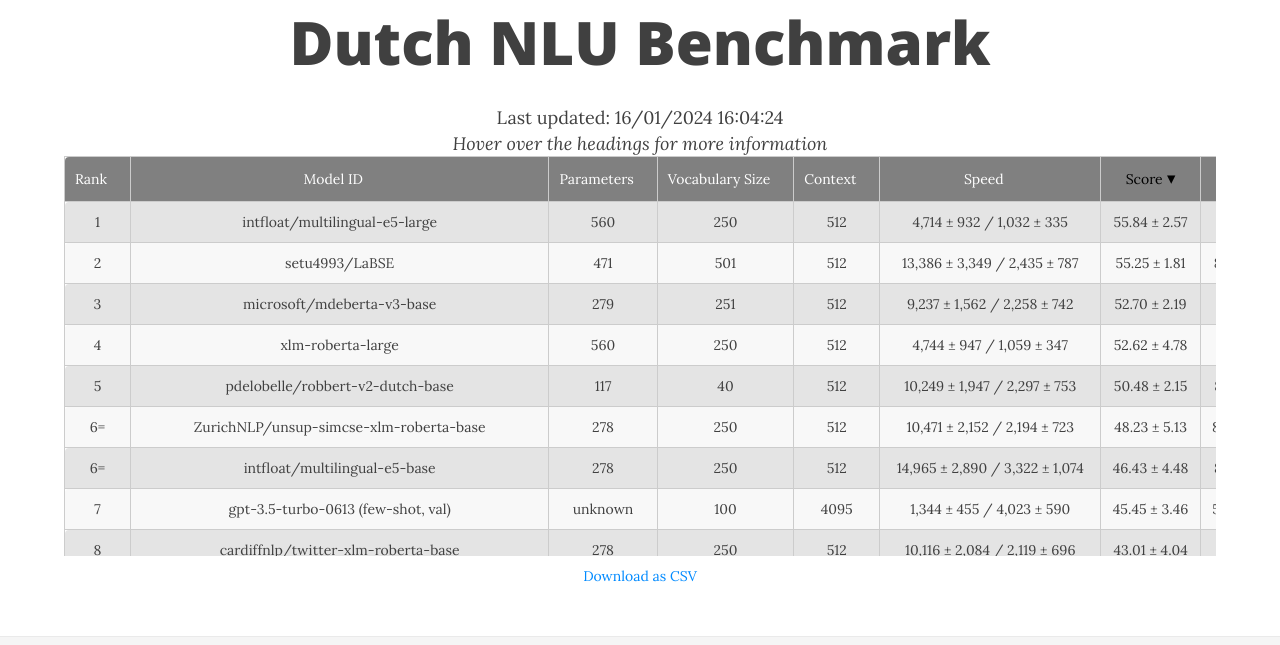
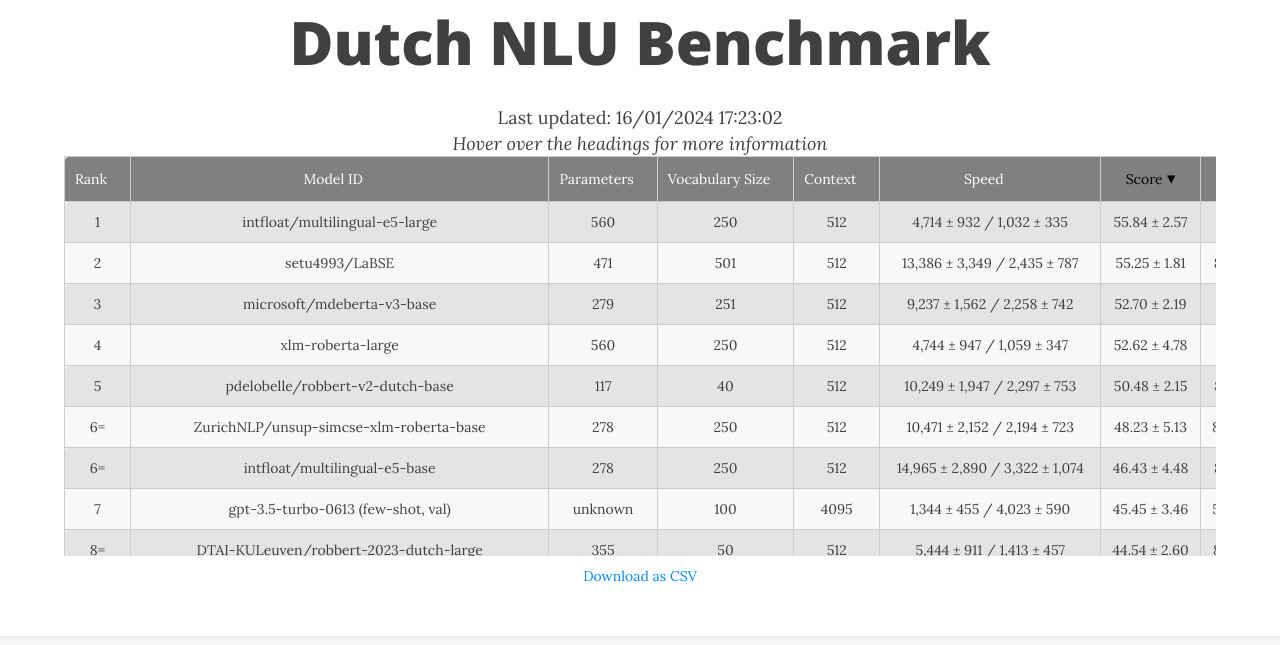
Before and after one commit to ScandEval/scandeval.github.io, a Jekyll site: the page built from dutch-nlu-benchmark.md, in a window 1280 px wide and 943 px high. Shown: the part 121-766 px from the top of the window. Built offline with Jekyll 4.4.1, drawn with Linux system fonts in a browser that asks for light colours; nearby versions of some CDN libraries.

Commit message:
feat: Add DTAI-KULeuven/robbert-2023-dutch-large

```diff
--- a/dutch-nlu-benchmark.csv
+++ b/dutch-nlu-benchmark.csv
@@ -7,6 +7,7 @@
 6,ZurichNLP/unsup-simcse-xlm-roberta-base,278.0,250,512,10471,48.23,48.23,83.5,22.67,54.92,31.82
 6,intfloat/multilingual-e5-base,278.0,250,512,14965,46.43,46.43,83.05,27.67,39.28,35.71
 7,"gpt-3.5-turbo-0613 (few-shot, val)",unknown,100,4095,1344,45.45,45.45,58.45,8.81,58.95,55.57
+8,DTAI-KULeuven/robbert-2023-dutch-large,355.0,50,512,5444,44.54,44.54,85.2,16.35,65.18,11.44
 8,cardiffnlp/twitter-xlm-roberta-base,278.0,250,512,10116,43.01,43.01,81.92,18.78,56.72,14.61
 9,jhu-clsp/bernice,278.0,250,128,5567,42.02,42.02,84.14,22.58,55.39,5.95
 10,Geotrend/distilbert-base-25lang-cased,109.0,85,512,26099,38.62,38.62,81.57,7.45,45.28,20.18
--- a/dutch-nlu-benchmark.md
+++ b/dutch-nlu-benchmark.md
@@ -3,7 +3,7 @@
 title: Dutch NLU Benchmark
 ---
 
-<center>Last updated: 16/01/2024 16:04:24</center>
+<center>Last updated: 16/01/2024 17:23:02</center>
 <center><i>Hover over the headings for more information</i></center>
 
 <div class="table-wrapper centered">
@@ -131,7 +131,20 @@
    <td class="nl qa">55.57 ± 2.33 / 68.26 ± 1.85</td> <!-- SQuAD-nl -->
   </tr>
   <tr>
-   <td class="rank">8</td> <!-- Rank -->
+   <td class="rank">8=</td> <!-- Rank -->
+   <td>DTAI-KULeuven/robbert-2023-dutch-large</td> <!-- Model ID -->
+   <td class="num_model_parameters">355</td> <!-- Number of trainable parameters -->
+   <td class="vocabulary_size">50</td> <!-- Size of the model's vocabulary -->
+   <td class="max_sequence_length">512</td> <!-- Maximum sequence length of the model-->
+   <td class="speed">5,444 ± 911 / 1,413 ± 457</td> <!-- Model inference speed -->
+   <td class="score">44.54 ± 2.60</td> <!-- ScandEval score -->
+   <td class="nl ner">85.20 ± 1.69 / 81.05 ± 2.44</td> <!-- CoNLL-nl -->
+   <td class="nl sent">16.35 ± 6.39 / 36.89 ± 5.03</td> <!-- Dutch Social -->
+   <td class="nl la">65.18 ± 1.83 / 82.29 ± 0.90</td> <!-- ScaLA-nl -->
+   <td class="nl qa">11.44 ± 0.50 / 52.98 ± 1.31</td> <!-- SQuAD-nl -->
+  </tr>
+  <tr>
+   <td class="rank">8=</td> <!-- Rank -->
    <td>cardiffnlp/twitter-xlm-roberta-base</td> <!-- Model ID -->
    <td class="num_model_parameters">278</td> <!-- Number of trainable parameters -->
    <td class="vocabulary_size">250</td> <!-- Size of the model's vocabulary -->
```
